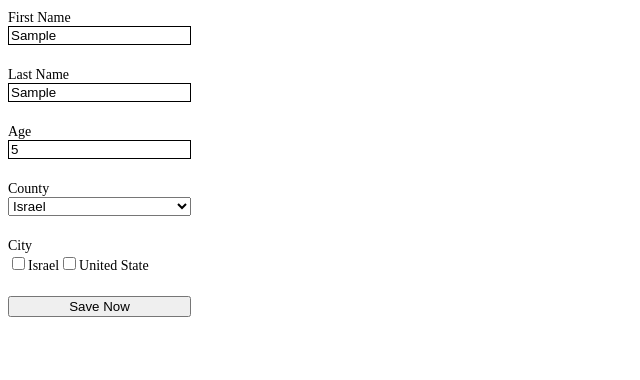
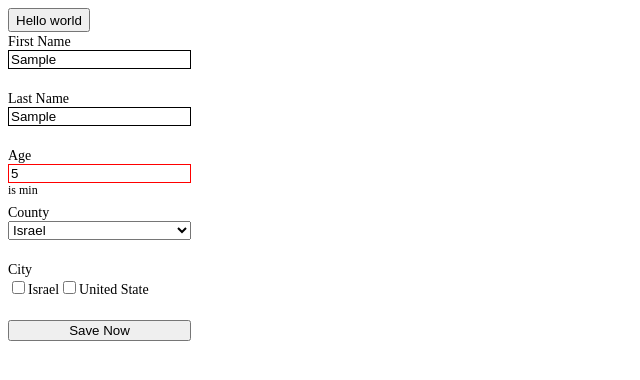
Before and after one commit to e1ad/my-framework-v2, a plain HTML site: page index.html in a window 1280 px wide. Both pictures are taken after typing "Sample", "Sample", "5" into the empty fields and a click on the button "Save Now". Shown: the whole page, without its empty margins (0-640 px from the left). Drawn offline with Linux system fonts and the light colour scheme.

Commit message:
menu component

```diff
--- a/app.js
+++ b/app/app.js
@@ -1,10 +1,11 @@
-import { CreateForm, RequiredValidator } from './createForm/createForm.js';
-
+import {CreateForm, minNumberValidator, RequiredValidator} from './createForm/createForm.js';
+import {Menu} from "./menu/menu.js";
 
 
 document.addEventListener('DOMContentLoaded', (event) => {
     new CreateForm({
         target: '#app-from',
+        initOpen: false,
         fields: [
             {
                 name: 'first_name',
@@ -24,7 +25,8 @@ document.addEventListener('DOMContentLoaded', (event) => {
                 attributes: {
                     min: 0,
                     step: 1
-                }
+                },
+                validators: [minNumberValidator(18)]
             },
             {
                 name: 'county',
@@ -64,4 +66,27 @@ document.addEventListener('DOMContentLoaded', (event) => {
             }
         }
     });
+
+
+    new Menu('#menu', {
+        trigger: 'Hello world',
+        onToggle: () => {
+            console.log('on open');
+        },
+        onSelect: (item) => {
+            console.log(item);
+        },
+        items: [
+            {
+                name: 'item 1',
+            },
+            {
+                name: 'item 2',
+            },
+            {
+                name: 'item 3',
+            }
+        ]
+    });
+
 });
--- a/commons.js
+++ b/app/commons.js
@@ -17,6 +17,10 @@ export const creatDomElements = (item) => {
     const children = Array.isArray(item.children) ? item.children.map(creatDomElements) : item.children;
 
     const element = isElement(item) ? item : createElement(item.tag, item.attr, children);
+
+    if (item.style) {
+        styleElement(item, item.style);
+    }
 
     if (item.event) {
         element.addEventListener(item.event.name, item.event.callback, false);
@@ -42,13 +46,24 @@ export const style = (tag, style) => {
 
     head.append(createElement('style', null, styleText));
 
-    return (attr = {}, children) => {
+    return ({children, attr = {}, event}) => {
         return creatDomElements({
             tag,
             attr: {...attr, class: `${className} ${attr.class || ''}`},
+            event,
             children
         });
     };
+};
+
+export const styleElement = (element, style) => {
+    for (let key in style) {
+        if (style.hasOwnProperty(key)) {
+            element.style[key] = style[key];
+        }
+    }
+
+    return element;
 };
 
 export const castArray = (value) => Array.isArray(value) ? value : [value];
@@ -83,6 +98,12 @@ export const find = (array, callback) => {
     }
 };
 
+export const map = (array, callback) => {
+    if (Array.isArray(array) && array.length) {
+        return array.map(callback);
+    }
+};
+
 export const reduce = (array, callback, initialValue) => {
     if (Array.isArray(array) && array.length) {
         return array.reduce(callback, initialValue);
--- a/createForm/createForm.js
+++ b/app/createForm/createForm.js
@@ -6,12 +6,14 @@ import {
     find,
     isNil,
     reduce,
-    style
+    style,
+    styleElement,
+    isNumber
 } from '../commons.js';
 import {ERROR_MESSAGE, ERROR_CODE} from './form.const.js';
 
 
-const fieldContainer = style('div',`
+const fieldContainer = style('div', `
     :host {
         display: flex;
         flex-direction: column;
@@ -35,7 +37,7 @@ export class CreateForm {
     static DEFAULT_SUBMIT_TEXT = 'Save';
     static ERROR_CONTAINER_CLASS = 'error-container';
 
-    values = {};
+    _values = {};
 
     constructor(config) {
         this.config = config;
@@ -48,14 +50,18 @@ export class CreateForm {
 
     createFields() {
         forEach(this.config.fields, field => {
-            this.form.append(fieldContainer({field: field.name}, [
+            this.form.append(fieldContainer({
+                    attr: {field: field.name},
+                    children: [
                         {
                             tag: 'label',
                             children: field.label
                         },
                         this.getInputByType(field),
-                errorContainer({class: CreateForm.ERROR_CONTAINER_CLASS})
-            ]));
+                        errorContainer({attr: {class: CreateForm.ERROR_CONTAINER_CLASS}})
+                    ]
+                })
+            );
         });
     }
 
@@ -81,19 +87,20 @@ export class CreateForm {
     }
 
     getCheckboxInput(field) {
-        this.values[field.name] = {};
+        this._values[field.name] = {};
 
         const checkboxContainer = reduce(field.items, (acc, item) => {
             const id = `${field.name}-${item.name}`;
 
-            acc.push(createElement('input', {
+            acc.push(
+                createElement('input', {
                     type: 'checkbox',
                     value: item.value,
                     name: field.name,
                     id: id
-            }));
-
-            acc.push(createElement('label', {for: id}, item.name));
+                }),
+                createElement('label', {for: id}, item.name)
+            );
 
             return acc;
         }, []);
@@ -120,7 +127,7 @@ export class CreateForm {
                     name: 'click',
                     callback: (event) => {
                         event.preventDefault();
-                        this.config.submit.onClick(this.values);
+                        this.config.submit.onClick(this._values);
                     }
                 }
             })
@@ -133,7 +140,7 @@ export class CreateForm {
 
     getFieldErrors(field) {
         return reduce(field.validators, (acc, validator) => {
-            const error = validator(field, this.values) || {};
+            const error = validator(field, this._values) || {};
             return {...acc, ...error};
         }, {});
     }
@@ -145,10 +152,13 @@ export class CreateForm {
     handleError(field, input) {
         const errorElement = this.getFieldElement(field).querySelector(`.${CreateForm.ERROR_CONTAINER_CLASS}`);
         const error = this.getFieldErrors(field);
+
         const isRequired = this.getErrorMessage(error, ERROR_CODE.REQUIRED);
+        const isMin = this.getErrorMessage(error, ERROR_CODE.MIN_NUMBER);
 
-        errorElement.innerText = isRequired;
-        input.style.border = `solid 1px ${isRequired ? 'red' : 'black'}`;
+        errorElement.innerText = isRequired + isMin;
+
+        styleElement(input, {border: `solid 1px ${isRequired || isMin ? 'red' : 'black'}`})
     }
 
     getValueByType(field, input) {
@@ -156,7 +166,7 @@ export class CreateForm {
             case 'number':
                 return input.valueAsNumber;
             case 'checkbox':
-                return {...this.values[field.name], [input.value]: input.checked};
+                return {...this._values[field.name], [input.value]: input.checked};
             default:
                 return input.value;
         }
@@ -166,13 +176,22 @@ export class CreateForm {
         const input = event.target;
         const name = input.attributes.name.value;
         const field = find(this.config.fields, field => field.name === name);
-        this.values[name] = this.getValueByType(field, input);
+        this._values[name] = this.getValueByType(field, input);
         this.handleError(field, input);
+    }
+
+    setValues(values) {
+        Object.assign(this._values, values);
     }
 
 }
 
-
 export const RequiredValidator = (field, values) => {
     return isNil(values[field.name]) ? {[ERROR_CODE.REQUIRED]: ERROR_MESSAGE[ERROR_CODE.REQUIRED]} : null;
 };
+
+export const minNumberValidator = (min) => {
+    return (field, values) => {
+        return isNumber(values[field.name]) && values[field.name] > min ? null : {[ERROR_CODE.MIN_NUMBER]: ERROR_MESSAGE[ERROR_CODE.MIN_NUMBER]}
+    };
+}
--- /dev/null
+++ b/app/createForm/createForm.scss
@@ -0,0 +1,4 @@
+.create-from-container {
+  display: inline-flex;
+  flex-direction: column;
+}
--- /dev/null
+++ b/app/createForm/form.const.js
@@ -0,0 +1,9 @@
+export const ERROR_CODE = {
+    REQUIRED: 'required',
+    MIN_NUMBER: 'min-number'
+}
+
+export const ERROR_MESSAGE = {
+    [ERROR_CODE.REQUIRED]: 'Field Is Required',
+    [ERROR_CODE.MIN_NUMBER]: 'is min'
+}
--- /dev/null
+++ b/app/menu/menu.js
@@ -0,0 +1,47 @@
+import {map} from '../commons.js';
+import {menuItem, menuListContainer, triggerButton} from './menu.style.js';
+
+export class Menu {
+
+    constructor(target, config) {
+        this.target = document.querySelector(target);
+        this.config = config;
+
+        this.target.append(triggerButton({
+                children: config.trigger,
+                event: {
+                    name: 'click',
+                    callback: this.onToggle.bind(this),
+                }
+            })
+        );
+
+        config.initOpen && this.createMenuList();
+    }
+
+    createMenuList() {
+        this.target.append(
+            menuListContainer({
+                children: map(this.config.items, (item) => menuItem({
+                    children: item.name,
+                    event: {
+                        name: 'click',
+                        callback: (event) => this.onItemClick(item, event)
+                    }
+                }))
+            })
+        );
+    }
+
+    onToggle(event) {
+        const ul = [...this.target.children].find(child => child.nodeName === "UL");
+        ul ? ul.remove() : this.createMenuList();
+
+        this.config.onToggle && this.config.onToggle(event)
+    }
+
+    onItemClick(item, event) {
+        this.config.onSelect(item, event);
+    }
+
+}
--- /dev/null
+++ b/app/menu/menu.style.js
@@ -0,0 +1,36 @@
+import {style} from "../commons.js";
+
+export const menuListContainer = style('ul', `
+:host{
+   list-style-type: none;
+   padding:0;
+   margin: 0;
+   position: absolute;
+   top:36px;
+   width: 300px;
+   background-color:white;
+   border: solid 1px gray;
+ }
+`);
+
+export const menuItem = style('li', `
+  :host{
+    display:flex;
+    align-items: center;
+    height: 24px;
+    padding-left: 5px;
+    cursor: pointer;
+  }
+
+  :host:hover{
+    background-color: lightgray;
+  }
+`);
+
+
+export const triggerButton = style('button', `
+:host{
+  height:24px;
+  cursor: pointer;
+ }
+`);
--- /dev/null
+++ b/app/styles.scss
@@ -0,0 +1 @@
+@import 'createForm/createForm';
--- a/createForm/createForm.scss
+++ /dev/null
@@ -1,4 +0,0 @@
-.create-from-container {
-    display: inline-flex;
-    flex-direction: column;
-}
--- a/createForm/form.const.js
+++ /dev/null
@@ -1,7 +0,0 @@
-export const ERROR_CODE = {
-    REQUIRED: 'required'
-}
-
-export const ERROR_MESSAGE = {
-    [ERROR_CODE.REQUIRED]: 'Field Is Required'
-}
--- a/index.html
+++ b/index.html
@@ -3,10 +3,11 @@
 <head>
     <meta charset="UTF-8">
     <title>Title of the document</title>
-    <link rel="stylesheet" href="styles.css">
-    <script type="module" src="app.js"></script>
+    <link rel="stylesheet" href="app/styles.css">
+    <script type="module" src="app/app.js"></script>
 </head>
 <body>
-    <form id="app-from"></form>
+<div id="menu"></div>
+<form id="app-from"></form>
 </body>
 </html>
--- a/styles.scss
+++ /dev/null
@@ -1 +0,0 @@
-@import './createForm/createForm.scss';
```
Also changed, not shown: app/createForm/createForm.css (added), app/styles.css (added), createForm/createForm.css (deleted), styles.css (deleted), 4 other files. Lines whose indentation alone changed are shown as unchanged.
